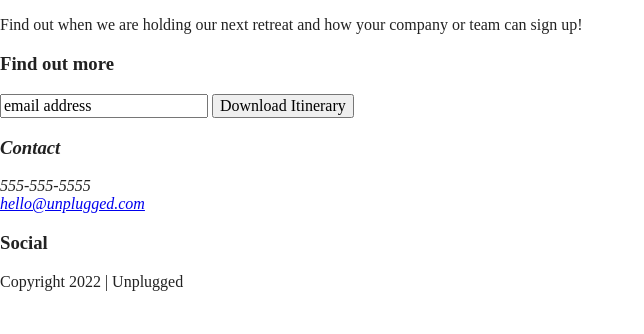
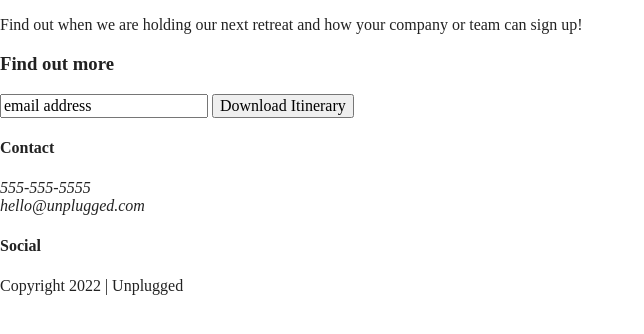
Before and after one commit to ThomasMoorehouse/206-unplugged-retreat, a website built with Parcel: page index.html in a window 1280 px wide. Shown: the part 192-526 px from the top of the page, without its empty margins (0-644 px from the left). Built offline with nearby package versions, Linux system fonts and the light colour scheme; files whose address does not match are found by name.

Commit message:
Updated headers and footers to index.html

```diff
--- a/index.html
+++ b/index.html
@@ -3,7 +3,7 @@
 
 <head>
   <meta charset="utf-8">
-  <title>Unplugged</title>
+  <title>Unplugged Retreat</title>
   <meta name="description" content="">
   <meta name="viewport" content="width=device-width, initial-scale=1">
 
@@ -75,15 +75,16 @@
     <div class="content-wrapper">
       <div class="footer-content">
         <div class="contact">
+          <h4>Contact</h4>
           <address>
-            <h3>Contact</h3>
-            555-555-5555<br>
-            <a href="mailto:hello@unplugged.com">hello@unplugged.com</a>
+            <p>555-555-5555<br>
+            hello@unplugged.com
+            </p>
           </address>
         </div>
           <div class="social">
+            <h4>Social</h4>
               <div class="social-icons">
-                <h3>Social</h3>
                 <p><a href="https://www.facebook.com/yoursite" target="_blank"></a></p>
                 <p><a href="https://www.twitter.com/yoursite" target="_blank"></a></p>
                 <p><a href="https://www.instagram.com/yoursite" target="_blank"></a></p>
@@ -93,7 +94,9 @@
         </div> <!-- footer content ends -->
     </div> <!--footer content-wrapper ends-->
 
-    <div class="copyright">Copyright 2022 | Unplugged</div>
+    <div class="copyright">
+      <p>Copyright 2022 | Unplugged</p>
+    </div>
   </footer>
   <script src="js/vendor/modernizr-3.11.2.min.js"></script>
   <script src="js/plugins.js"></script>
```
Also changed, not shown: about/index.html (+9 -6 lines), faq/index.html (+12 -9 lines).
